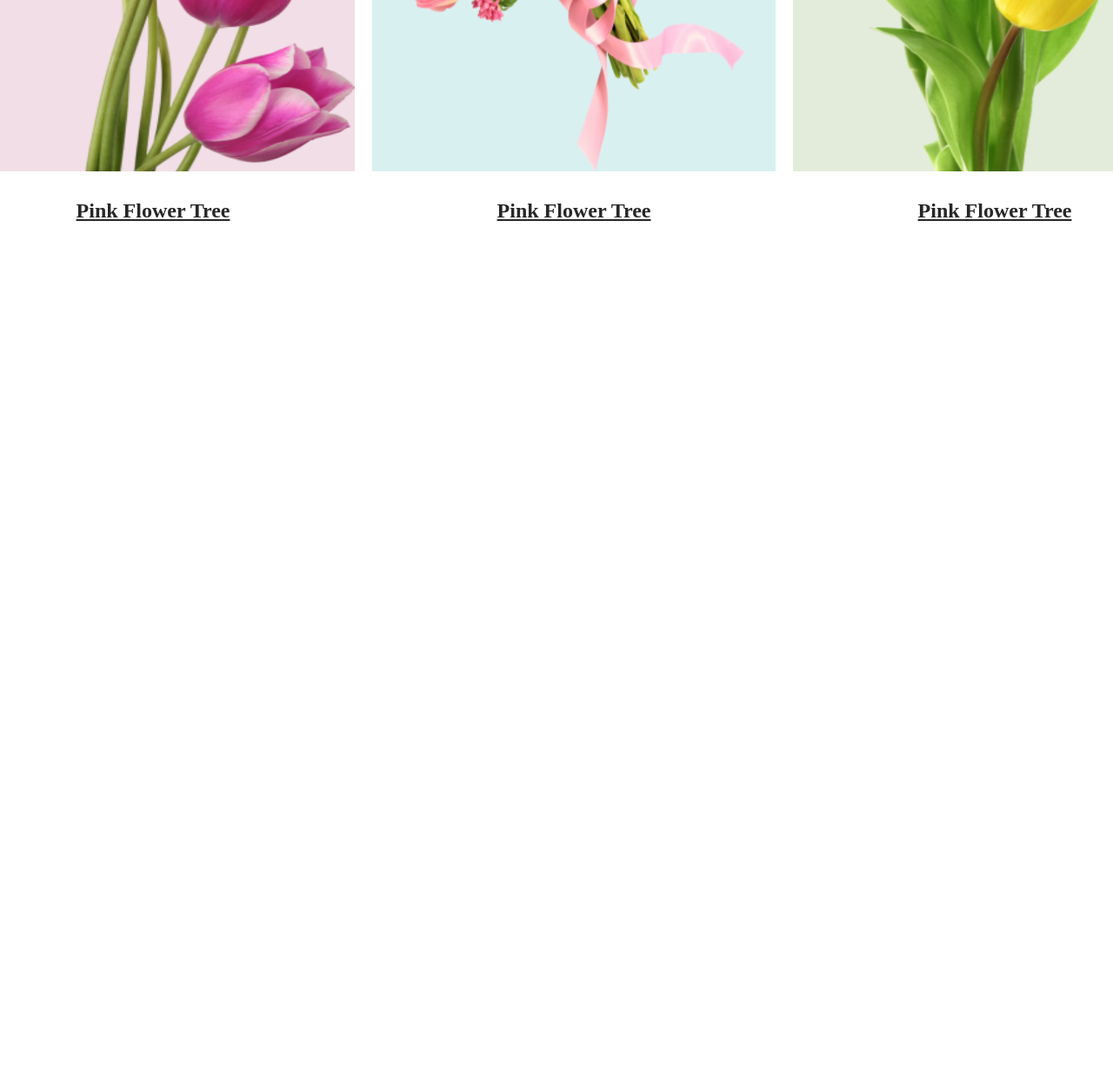
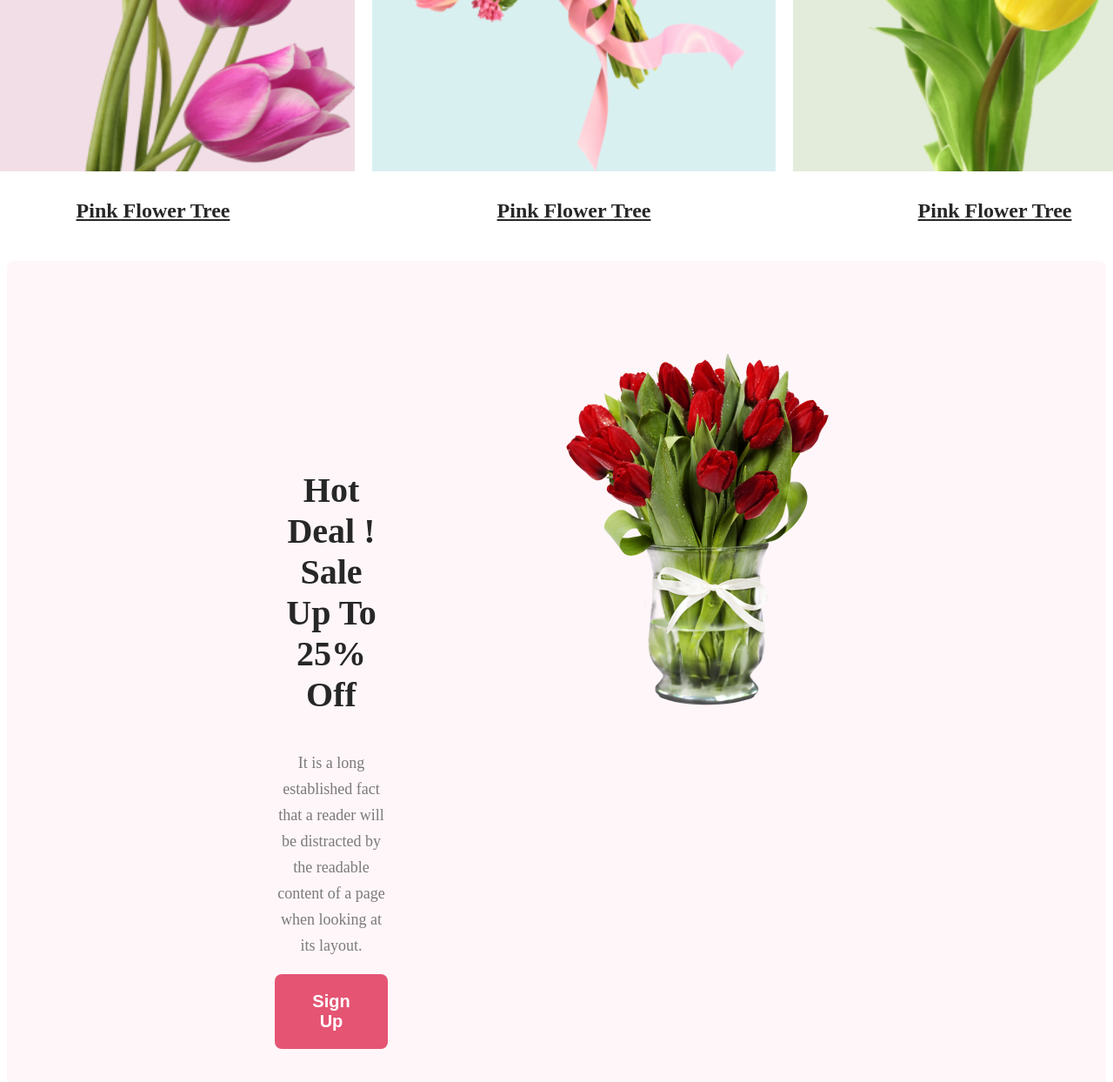
Before and after one commit to sojib550/flower-shop-a, a plain HTML site: page index.html in a window 1280 px wide. Shown: the part 1484-2728 px from the top of the page at 87% size. Before the commit the page ends 1784 px from the top, so only its background shows below. Drawn offline with Linux system fonts and the light colour scheme.

Commit message:
added a complete offer section

```diff
--- a/index.html
+++ b/index.html
@@ -8,7 +8,8 @@
     <link rel="stylesheet" href="styles/style.css">
 </head>
 
-<body>    <header>
+<body>
+    <header>
         <nav>
             <div>
                 <h1 class="nav-header">Let's make beautiful flowers a part of your life.</h1>
@@ -26,11 +27,12 @@
     <main>
         <section class="about">
             <h3 class="section-title">Our Featured Flowers</h3>
-            <section class="sect-description">It is a long established fact that a reader will be distracted by the readable
+            <section class="sect-description">It is a long established fact that a reader will be distracted by the
+                readable
                 content of a page when looking at its layout.</section>
             <ul class="img-primary">
                 <li>
-                     <img src="/Flower Asset/pngwing 6.png" alt="" class="png6">
+                    <img src="/Flower Asset/pngwing 6.png" alt="" class="png6">
                     <p class="img-desc">Pink Flower Tree</p>
                 </li>
                 <li>
@@ -43,6 +45,17 @@
                 </li>
             </ul>
         </section>
+        <section class="offer">
+            <div class="off1">
+                <h3 class="offerd">Hot Deal ! Sale Up To 25% Off</h3>
+                <p class="offerp">It is a long established fact that a reader will be distracted by the readable content
+                    of a page when looking at its layout.</p>
+                <button class="offerb">Sign Up</button>
+            </div>
+            <div class="off2">
+                <img src="/Flower Asset/pngwing 8.png" alt="">
+            </div>
+        </section>
     </main>
 </body>
 
--- a/styles/style.css
+++ b/styles/style.css
@@ -15,11 +15,8 @@ button {
     align-items: flex-start;
     gap: 10px;
     color: #fff;
-    font-family: Lato;
     font-size: 20px;
-    font-style: normal;
     font-weight: 700;
-    line-height: normal;
     border: 0;
 }
 
@@ -117,3 +114,36 @@ nav div {
     height: 538px;
     flex-shrink: 0;
 }
+
+.offer {
+    display: flex;
+    border-radius: 8px;
+    background: rgba(229, 84, 115, 0.05);
+    justify-content: center;
+    gap: 200px;
+}
+
+.off1 {
+    text-align: center;
+    padding: 200px 0px 300px 400px;
+}
+.off2{
+    padding: 100px 400px 100px 0px;
+}
+.offerd {
+    color: #272727;
+    font-size: 40px;
+    font-weight: 800;
+}
+
+.offerp {
+    color: rgba(39, 39, 39, 0.60);
+    font-size: 18px;
+    font-weight: 400;
+    line-height: 30px;
+}
+
+.offerb {
+    border-radius: 8px;
+    background: #E55473;
+}
```
